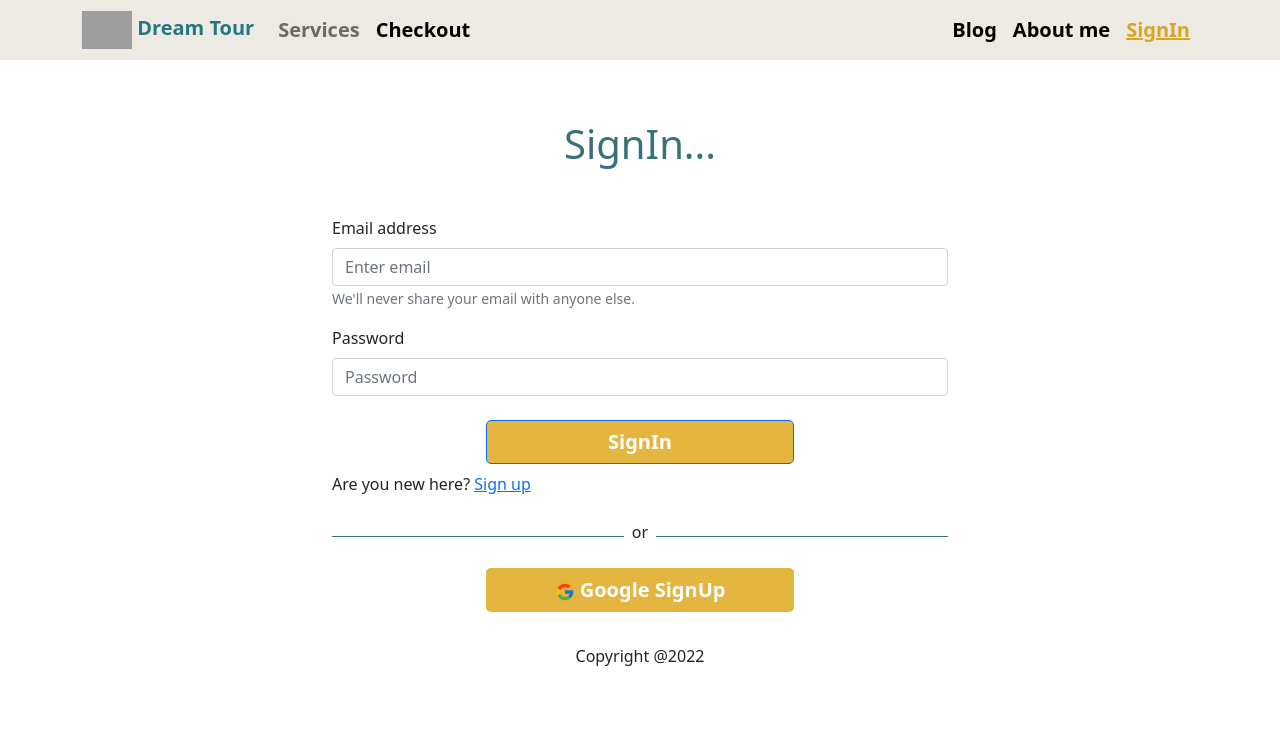
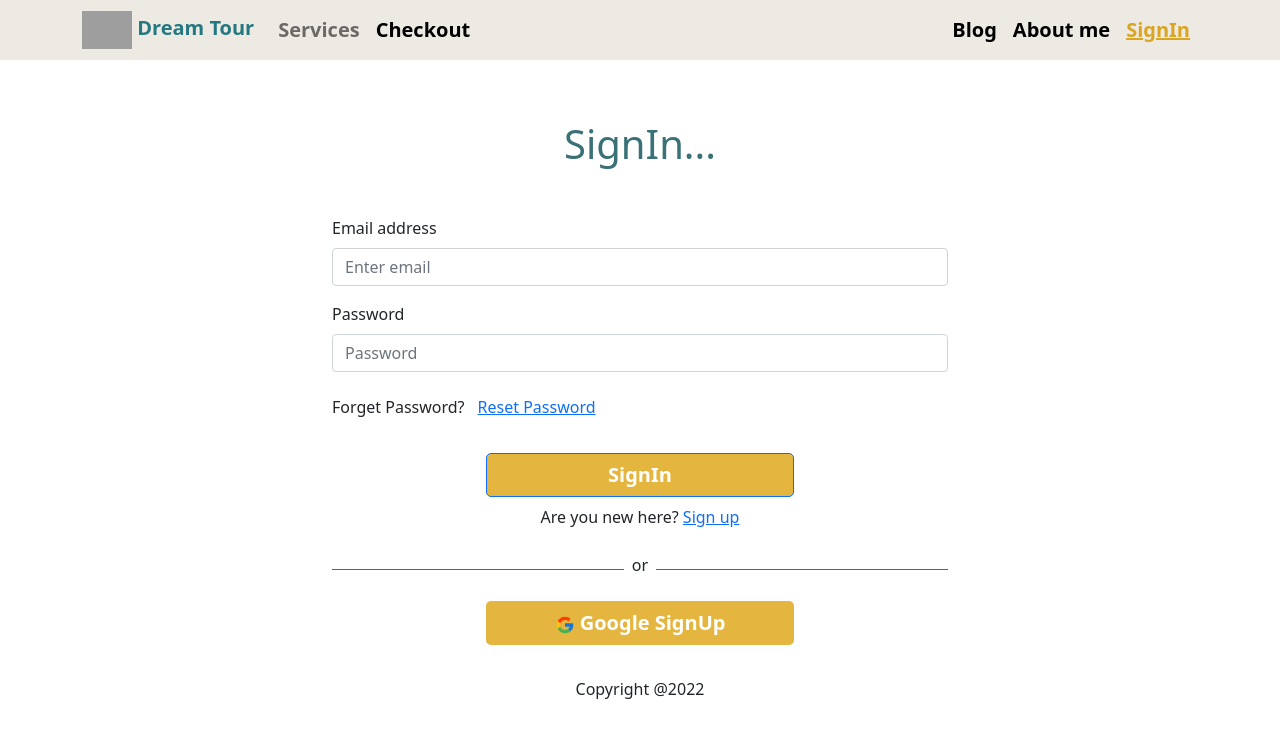
Before and after one commit to shakibaalam/assignment-10, a React (Create React App) app: page /login in a window 1280 px wide. Shown: the top 738 px of the page. Built offline with nearby package versions, Linux system fonts and the light colour scheme; no server answers; grey boxes are pictures that could not be loaded.

Commit message:
auth complete

```diff
--- a/public/index.html
+++ b/public/index.html
@@ -1,14 +1,12 @@
 <!DOCTYPE html>
 <html lang="en">
+
 <head>
   <meta charset="utf-8" />
   <link rel="icon" href="%PUBLIC_URL%/favicon.ico" />
   <meta name="viewport" content="width=device-width, initial-scale=1" />
   <meta name="theme-color" content="#000000" />
-    <meta
-      name="description"
-      content="Web site created using create-react-app"
-    />
+  <meta name="description" content="Web site created using create-react-app" />
   <link rel="apple-touch-icon" href="%PUBLIC_URL%/logo192.png" />
   <!--
       manifest.json provides metadata used when your web app is installed on a
@@ -24,8 +22,9 @@
       work correctly both with client-side routing and a non-root public URL.
       Learn how to configure a non-root public URL by running `npm run build`.
     -->
-    <title>React App</title>
+  <title>Dream Tour</title>
 </head>
+
 <body>
   <noscript>You need to enable JavaScript to run this app.</noscript>
   <div id="root"></div>
@@ -40,4 +39,5 @@
       To create a production bundle, use `npm run build` or `yarn build`.
     -->
 </body>
+
 </html>
--- a/src/Pages/Login/Login/Login.css
+++ b/src/Pages/Login/Login/Login.css
@@ -5,3 +5,7 @@
 .or-color {
     background-color: #397177;
 }
+
+.btn-link {
+    margin-bottom: 3px;
+}
--- a/src/Pages/Login/Login/Login.js
+++ b/src/Pages/Login/Login/Login.js
@@ -1,8 +1,10 @@
 import React, { useRef } from 'react';
 import { Button, Form } from 'react-bootstrap';
-import { useSignInWithEmailAndPassword, useSignInWithGoogle } from 'react-firebase-hooks/auth';
+import { useSendPasswordResetEmail, useSignInWithEmailAndPassword, useSignInWithGoogle } from 'react-firebase-hooks/auth';
 import { FcGoogle } from 'react-icons/fc';
 import { Link, useLocation, useNavigate } from 'react-router-dom';
+import { toast, ToastContainer } from 'react-toastify';
+import 'react-toastify/dist/ReactToastify.css';
 import auth from '../../../firebase.init';
 import './Login.css'
 
@@ -32,6 +34,19 @@ const Login = () => {
         signInWithEmailAndPassword(email, pass);
         navigate('/')
     }
+    //for reset pass
+    const [sendPasswordResetEmail, sending, errorReset] = useSendPasswordResetEmail(auth);
+    const handleReset = async () => {
+        const email = emailRef.current.value;
+        if (email) {
+            await sendPasswordResetEmail(email);
+            toast('Sent email');
+        }
+        else {
+            toast('Enter your email first');
+        }
+
+    }
     return (
         <div className='container w-50 mx-auto mt-5 pt-4'>
             <h1 className='text-center my-5 login-color'>SignIn...</h1>
@@ -39,21 +54,39 @@ const Login = () => {
                 <Form.Group className="mb-3" controlId="formBasicEmail">
                     <Form.Label>Email address</Form.Label>
                     <Form.Control ref={emailRef} type="email" placeholder="Enter email" required />
-                    <Form.Text className="text-muted">
-                        We'll never share your email with anyone else.
-                    </Form.Text>
                 </Form.Group>
 
                 <Form.Group className="mb-3" controlId="formBasicPassword">
                     <Form.Label>Password</Form.Label>
                     <Form.Control ref={passRef} type="password" placeholder="Password" required />
                 </Form.Group>
+
+                <p>Forget Password?<button onClick={handleReset} className='btn btn-link'>Reset Password</button> </p>
+
+                <p className='text-danger'>{error ? error.message : '' || Gerror ? Gerror.message : ''}</p>
+
+                {
+                    loading && <div class="d-flex justify-content-center">
+                        <div className="spinner-border text-info" role="status">
+                            <span className="visually-hidden">Loading...</span>
+                        </div>
+                    </div>
+                    ||
+                    Gloading && <div class="d-flex justify-content-center">
+                        <div className="spinner-border text-info" role="status">
+                            <span className="visually-hidden">Loading...</span>
+                        </div>
+                    </div>
+
+                }
                 <div className='text-center'>
                     <Button className='w-50 btn fw-bold fs-5 btn-style px-4 my-2' variant="primary" type="submit">
                         SignIn
                     </Button>
                 </div>
-                <p>Are you new here? <Link to='/register'>Sign up</Link></p>
+
+                <p className='text-center'>Are you new here? <Link to='/register'>Sign up</Link></p>
+
             </Form>
             <div>
                 <div className="d-flex align-items-center">
@@ -65,6 +98,7 @@ const Login = () => {
             <div className='text-center'>
                 <button onClick={() => signInWithGoogle()} className='text-white w-50 btn fw-bold fs-5 btn-style px-4 my-2'><FcGoogle></FcGoogle> Google SignUp</button>
             </div>
+            <ToastContainer />
         </div>
     );
 };
--- a/src/Pages/Login/Register/Register.js
+++ b/src/Pages/Login/Register/Register.js
@@ -1,9 +1,8 @@
 import React, { useRef, useState } from 'react';
 import { Button, Form } from 'react-bootstrap';
-import { FcGoogle } from 'react-icons/fc';
 import { Link, useNavigate } from 'react-router-dom';
 import auth from '../../../firebase.init';
-import { useCreateUserWithEmailAndPassword, useSignInWithGoogle } from 'react-firebase-hooks/auth';
+import { useCreateUserWithEmailAndPassword, useSendPasswordResetEmail, useUpdateProfile } from 'react-firebase-hooks/auth';
 
 const Register = () => {
     const navigate = useNavigate();
@@ -16,27 +15,31 @@ const Register = () => {
         error,
     ] = useCreateUserWithEmailAndPassword(auth, { sendEmailVerification: true });
 
+    const [updateProfile, updating, udateError] = useUpdateProfile(auth);
 
     const nameRef = useRef('');
     const emailRef = useRef('');
     const passRef = useRef('');
     const confirmRef = useRef('');
 
-    const handleSignUp = e => {
+    const handleSignUp = async (e) => {
         e.preventDefault();
         const name = nameRef.current.value;
         const email = emailRef.current.value;
         const pass = passRef.current.value;
         const confirm = confirmRef.current.value;
         if (pass === confirm) {
-            createUserWithEmailAndPassword(email, pass);
+            await createUserWithEmailAndPassword(email, pass)
+            await updateProfile({ name });
+            alert('Updated profile');
             navigate('/');
-            console.log(email, pass);
+            console.log(email, pass, name);
         }
         else {
             return setError1('password didnt match')
         }
     }
+
     return (
         <div className='container w-50 mx-auto mt-5 pt-4'>
             <h1 className='text-center my-5 login-color'>SignUp...</h1>
@@ -49,9 +52,6 @@ const Register = () => {
                 <Form.Group className="mb-3" controlId="formBasicEmail">
                     <Form.Label>Email address</Form.Label>
                     <Form.Control ref={emailRef} type="email" placeholder="Enter email" required />
-                    <Form.Text className="text-muted">
-                        We'll never share your email with anyone else.
-                    </Form.Text>
                 </Form.Group>
 
                 <Form.Group className="mb-3" controlId="formBasicPassword">
@@ -82,8 +82,10 @@ const Register = () => {
                         SignUp
                     </Button>
                 </div>
-                <p>Already Have an Account? <Link to='/login'>SignIn</Link></p>
+
+                <p className='text-center'>Already have an account? <Link to='/login'>SignIn</Link></p>
             </Form>
+
         </div>
     );
 };
```
Also changed, not shown: 1 other file (tests, documents, lock files or other folders). Lines whose indentation alone changed are shown as unchanged.
